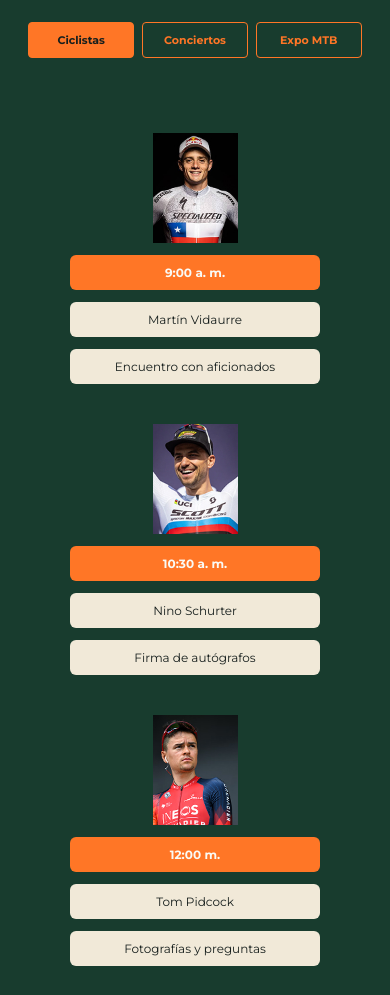
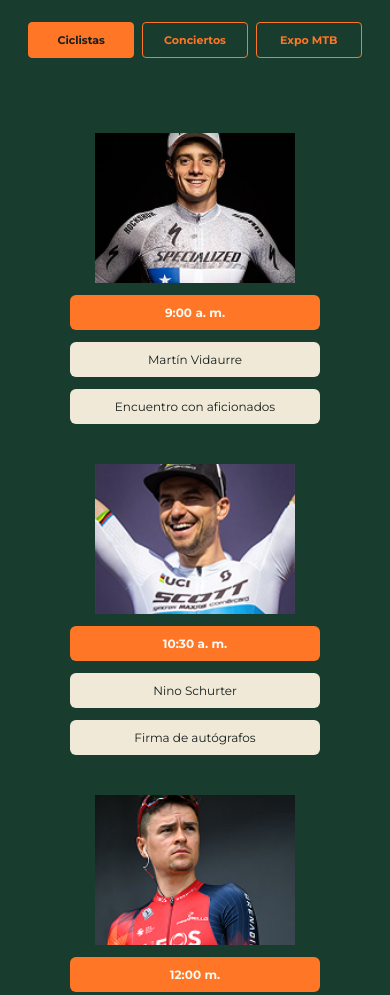
Before and after one commit to mariacelestececilianoblanco-commits/Los-Santos-Bike-Experience, a plain HTML site: page fanzone.html in a window 390 px wide. Shown: the part 2020-3015 px from the top of the page. Drawn offline with nearby package versions, Linux system fonts and the light colour scheme; files whose address does not match are found by name.

Commit message:
Add files via upload

```diff
--- a/css/style.css
+++ b/css/style.css
@@ -3452,7 +3452,10 @@ h1 span {
     .actividadInvitado{
         width: 100%;
     }
-
+    .imagenInvitado{
+        width: 200px;
+        height: 150px;
+    }
     #encabezadoTabla{
         display: none !important;
     }
@@ -3604,15 +3607,6 @@ h1 span {
         padding: 10px 5px;
         font-size: 11px;
     }
-
-
-
-    .imagenInvitado {
-        width: 85px;
-        height: 110px;
-        grid-row: span 3;
-    }
-
     .horaInvitado,
     .nombreInvitado,
     .actividadInvitado {
```
